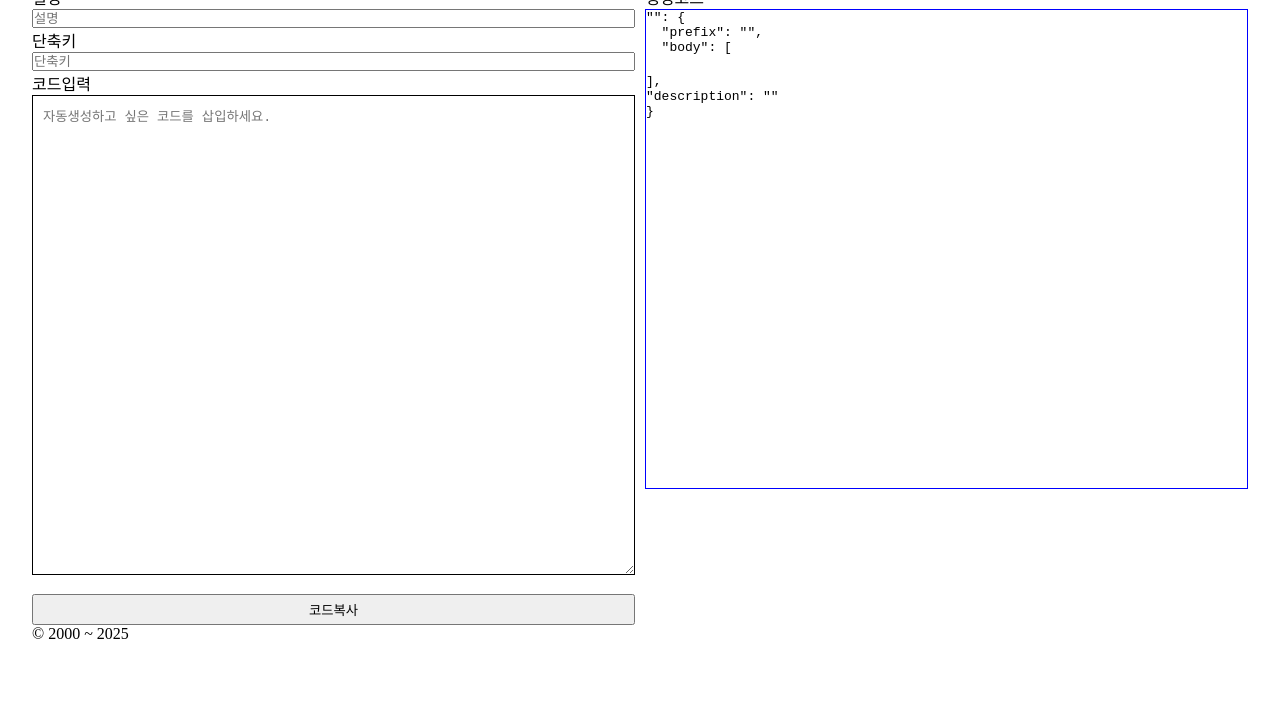
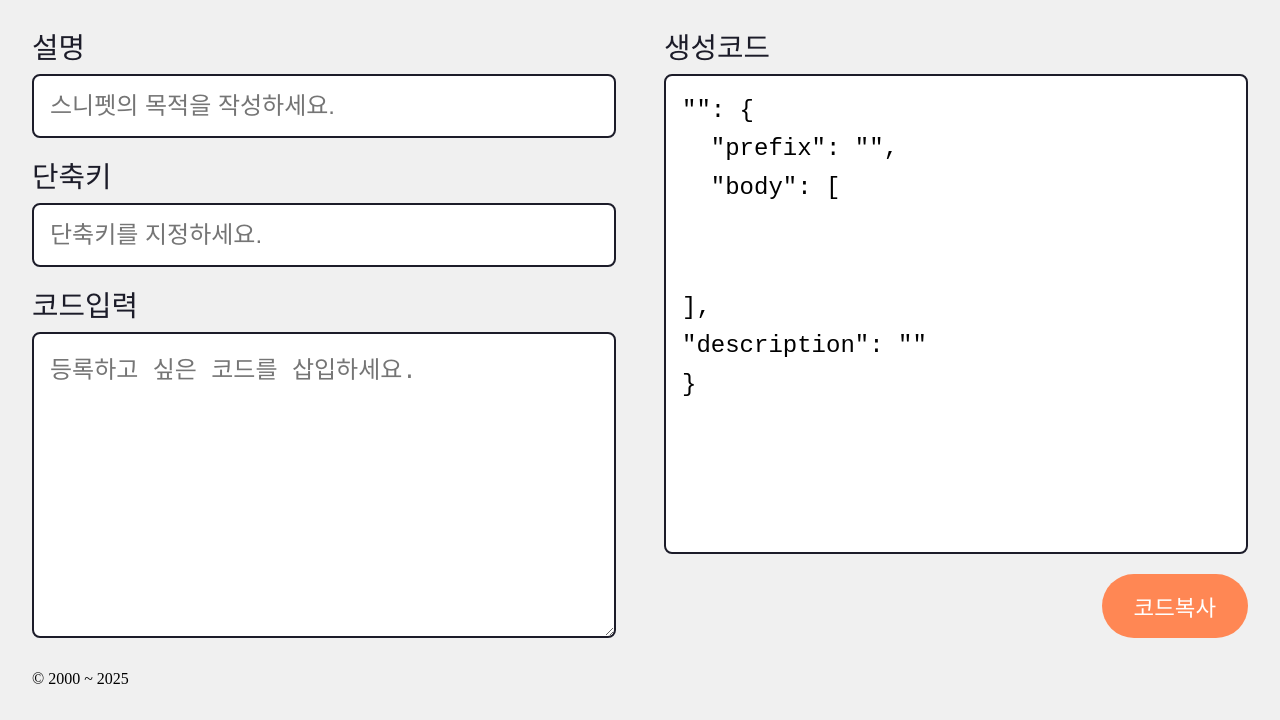
Before and after one commit to rebehayan/snippet, a website built with Vite: page index.html in a window 1280 px wide. Shown: the part 84-804 px from the top of the page. Built offline with nearby package versions, Linux system fonts and the light colour scheme.

Commit message:
디자인보정정

```diff
--- a/index.html
+++ b/index.html
@@ -1,11 +1,10 @@
 <!DOCTYPE html>
 <html lang="ko">
-
   <head>
     <meta charset="UTF-8" />
     <meta name="viewport" content="width=device-width, initial-scale=1.0" />
-  <meta name="description" content="VSCode전용 스니펫 생성기" />
-  <link rel="icon" href="/logo.png" type="image/x-icon">
+    <meta name="description" content="VSCode전용 스니펫 생성기입니다." />
+    <link rel="icon" href="/logo.png" type="image/x-icon" />
     <title>스니펫생성기 - Rebehayan</title>
     <meta property="og:type" content="responsvie" />
     <meta property="og:site_name" content="Snippet for VSCode" />
@@ -19,42 +18,42 @@
 
   <body>
     <header class="header">
-    <h1 class="logo"><img src="/logo.png" alt=""> VSCode Snippet Generator</h1>
-    <nav>
+      <h1 class="logo"><img src="/logo.png" alt="Rebehayan" /> VSCode Snippet Generator</h1>
+      <nav class="gnb">
+        <a href="">Guide</a>
         <a href="">About</a>
-      <a href="">Guide</a>
       </nav>
     </header>
     <main class="main">
-    <div class="before">
-      <label for="">설명</label>
-      <input type="text" name="desc" placeholder="설명" />
-      <label for="">단축키</label>
-      <input type="text" name="shortcode" placeholder="단축키" />
-      <label for="">코드입력</label>
-      <textarea contenteditable="true" name="codes" class="textarea" placeholder="자동생성하고 싶은 코드를 삽입하세요."></textarea>
+      <div class="snippet-input">
+        <label for="desc">설명</label>
+        <input type="text" id="desc" name="desc" placeholder="스니펫의 목적을 작성하세요." />
+        <label for="shortcode">단축키</label>
+        <input type="text" id="shortcode" name="shortcode" placeholder="단축키를 지정하세요." />
+        <label for="codes">코드입력</label>
+        <textarea contenteditable="true" rows="10" id="codes" name="codes" class="textarea" placeholder="등록하고 싶은 코드를 삽입하세요."></textarea>
       </div>
-    <div class="after">
-      <label for="">생성코드</label>
+      <div class="snippet-output">
+        <h2 class="label">생성코드</h2>
+
+        <div class="output">
           <div class="textarea">
             <pre class="a">
 "<span class="desc"></span>": {
   "prefix": "<span class="shortcode"></span>",
   "body": [
 </pre>
-        <textarea class="codes" readonly rows="1">
-</textarea>
+            <textarea class="codes" readonly rows="1" role="none"></textarea>
             <pre class="b">
 ],
 "description": "<span class="desc"></span>"
-}
-</pre>
+}</pre>
           </div>
         </div>
         <button class="btn-copy">코드복사</button>
+      </div>
     </main>
-  <footer>&copy; 2000 ~ 2025</footer>
+    <footer class="footer">&copy; 2000 ~ 2025</footer>
     <template class="target"></template>
   </body>
-
 </html>
--- a/src/main.js
+++ b/src/main.js
@@ -1,5 +1,5 @@
-const before = document.querySelector(".before");
-const after = document.querySelector(".after");
+const before = document.querySelector(".snippet-input");
+const after = document.querySelector(".snippet-output");
 const inputs = before.querySelectorAll("input");
 inputs.forEach((input) => {
   input.addEventListener("input", (e) => {
--- a/src/style.css
+++ b/src/style.css
@@ -1,36 +1,26 @@
+@layer reset, layout, components, edit;
+@layer reset {
+  :root {
+    --gray: #f0f0f0;
+    --green: #d4dcc0;
+    --red: #ff8754;
+    --dark: #1c1c29;
+    --white: #fff;
+  }
   * {
     padding: 0;
     margin: 0;
     box-sizing: border-box;
   }
-
-main {
-  display: grid;
-  grid-template-columns: 1fr 1fr;
-  height: 80vh;
-  gap: 10px;
-}
-.before {
-  display: flex;
-  flex-direction: column;
-  .textarea {
-    border: 1px solid #000;
-    padding: 10px;
-    height: 60vh;
+  body {
+    background-color: #f0f0f0;
   }
 }
-.after {
-  .textarea {
-    height: 60vh;
-    border: 1px solid blue;
-  }
-  textarea[readonly] {
-    overflow: hidden;
-    border: none;
-    resize: none;
-    outline: none;
-  }
-}
+
+/* -------------------------------------------------------------------------- */
+/*                                   Layout                                   */
+/* -------------------------------------------------------------------------- */
+@layer layout {
   body {
     padding: 2rem;
   }
@@ -38,6 +28,60 @@ body {
     display: flex;
     justify-content: space-between;
     align-items: center;
+  }
+
+  .main {
+    display: grid;
+    grid-template-columns: 1fr 1fr;
+    gap: 3rem;
+    margin-top: 2rem;
+  }
+  .footer {
+    margin-top: 2rem;
+  }
+}
+
+/* -------------------------------------------------------------------------- */
+/*                                 Components                                 */
+/* -------------------------------------------------------------------------- */
+@layer components {
+  @layer button {
+    .btn-copy {
+      background: var(--red);
+      border: none;
+      border-radius: 10rem;
+      padding: 1rem 2rem;
+      color: var(--white);
+      font-size: 1.4rem;
+      cursor: pointer;
+    }
+  }
+  @layer forms {
+    :is(input, textarea) {
+      border: 2px solid var(--dark);
+      padding: 1rem;
+      border-radius: 0.5rem;
+      font-size: 1.5rem;
+      transition: border 0.5s;
+      outline: none;
+      &:focus {
+        border-color: var(--red);
+      }
+    }
+    .label,
+    label {
+      color: var(--dark);
+      font-size: 1.8rem;
+    }
+  }
+  @layer etc {
+    .gnb {
+      display: flex;
+      gap: 1rem;
+      a {
+        font-size: 1.2rem;
+        color: inherit;
+      }
     }
     .logo {
       display: flex;
@@ -47,3 +91,58 @@ body {
         width: 30px;
       }
     }
+  }
+}
+
+/* -------------------------------------------------------------------------- */
+/*                                    Edit                                    */
+/* -------------------------------------------------------------------------- */
+@layer edit {
+  .snippet-input {
+    display: flex;
+    flex-direction: column;
+    gap: 0.5rem;
+    .textarea {
+      resize: vertical;
+      /* height: 50vh; */
+    }
+    label {
+      margin-top: 0.5rem;
+      transition: color 0.5s;
+      &:has(+ :focus) {
+        color: var(--red);
+      }
+    }
+  }
+  .snippet-output {
+    display: grid;
+    grid-template-rows: min-content 1fr min-content;
+    gap: 0.5rem;
+    .label {
+      margin-top: 0.5rem;
+      font-weight: normal;
+    }
+    .output {
+      font-size: 1.5rem;
+      border: 2px solid var(--dark);
+      background-color: var(--white);
+      padding: 1rem;
+      border-radius: 0.5rem;
+      line-height: 1.6;
+      overflow: auto;
+      max-height: 60vh;
+    }
+    textarea {
+      overflow: hidden;
+      border: none;
+      resize: none;
+      line-height: 1.6;
+      outline: none;
+      width: 100%;
+      background-color: transparent;
+    }
+    button {
+      justify-self: end;
+    }
+  }
+}
```
Lines whose indentation alone changed are shown as unchanged.
